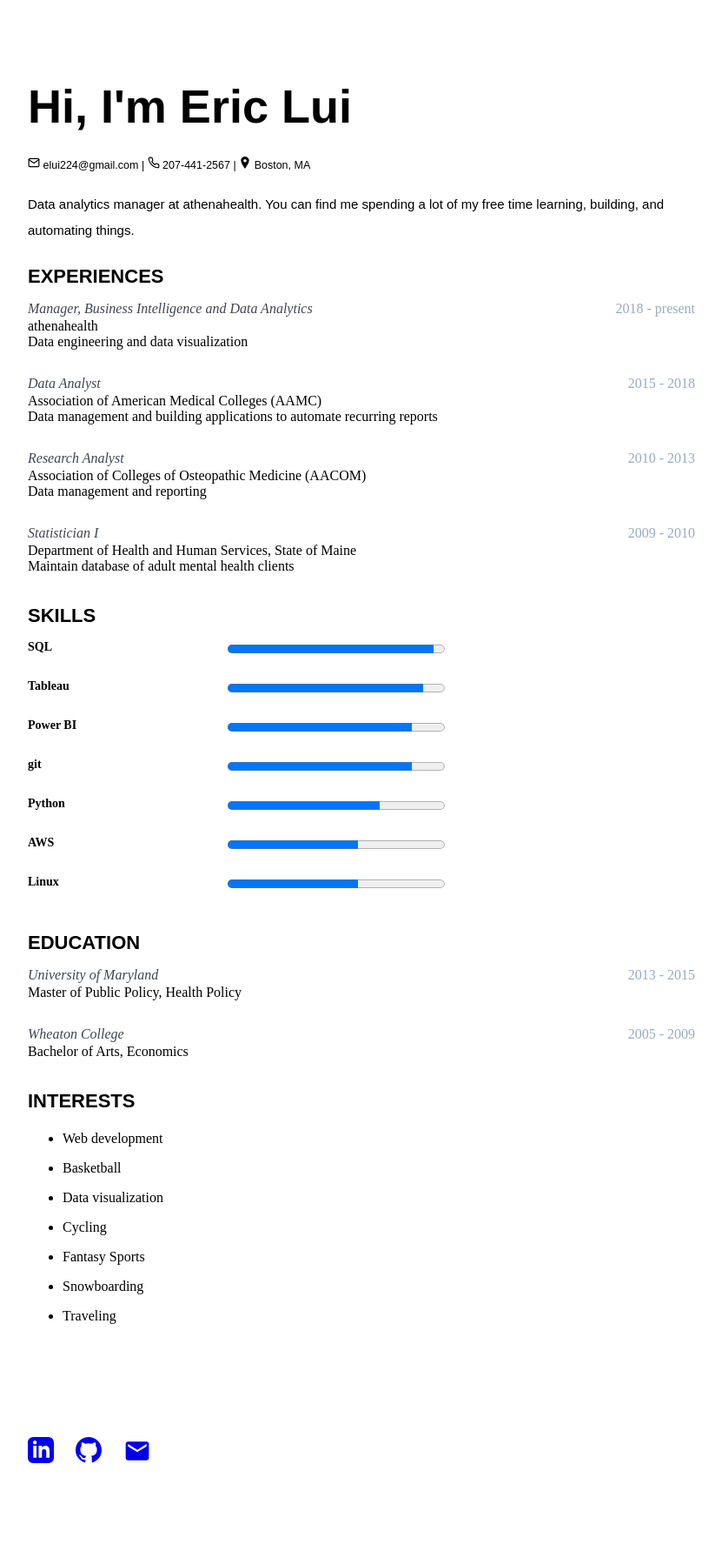
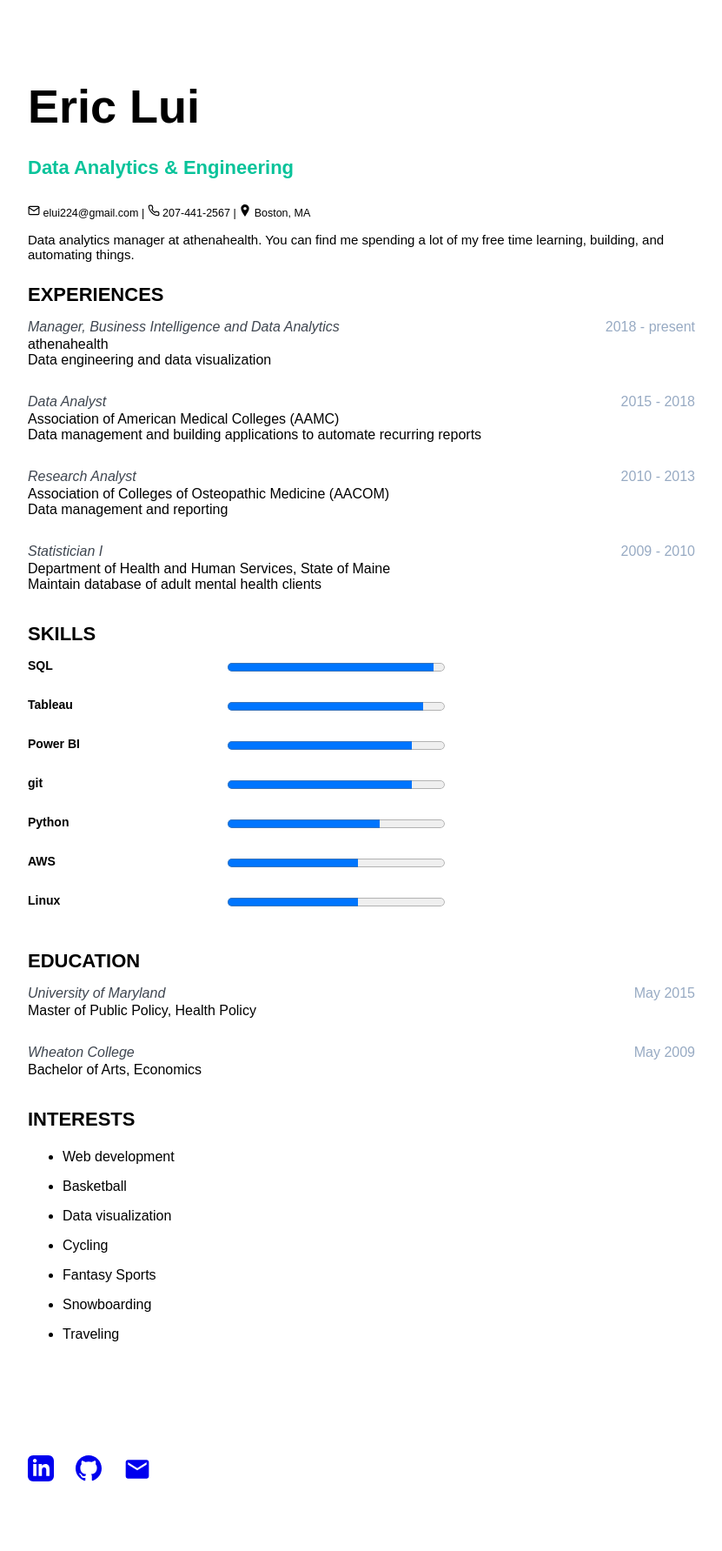
Before and after one commit to elui224/resume, a Flask app: page / in a window 1280 px wide. Shown: the top 1783 px of the page at 87% size, without its empty margins (224-1055 px from the left). Before the commit the page ends 1682 px from the top, so only its background shows below. Run offline with Flask 2, Linux system fonts and the light colour scheme.

Commit message:
clean up css

```diff
--- a/info.yml
+++ b/info.yml
@@ -1,5 +1,7 @@
 profile:
   about: Data analytics manager at athenahealth. You can find me spending a lot of my free time learning, building, and automating things.
+
+  expertise: Data Analytics & Engineering
 
   contact:
     phone: 207-441-2567
@@ -32,11 +34,11 @@ education: # Enter education in this format. school, degree, concentration, time
   University of Maryland:
     - Master of Public Policy
     - Health Policy
-    - 2013 - 2015
+    - May 2015
   Wheaton College:
     - Bachelor of Arts
     - Economics
-    - 2005 - 2009
+    - May 2009
 
 experience: # Enter experience in this format. Organization, title, time, job description, location, website
   athenahealth:
--- a/static/main.css
+++ b/static/main.css
@@ -1,15 +1,12 @@
 body {
-  /*background-color: #3a4660;*/
   margin-top: 100px;
   margin-left: 20%;
   margin-right: 20%;
+  font-family: Averta, sans-serif;
 }
 
 h1 {
   margin-top: 20px;
-  margin-bottom: 30px;
-  font-family: Averta, sans-serif;
-  /*color: #fff;*/
   font-size: 54px;
   line-height: 44px;
   font-weight: 700;
@@ -18,7 +15,6 @@ h1 {
 h2 {
   margin-top: 20px;
   margin-bottom: 10px;
-  font-family: Averta, sans-serif;
   font-size: 22px;
   line-height: 36px;
   font-style: normal;
@@ -26,19 +22,19 @@ h2 {
   text-transform: uppercase;
 }
 
+h4.subtitle {
+  font-size: 22px;
+  color: #08C39A;
+}
+
 p {
-  /*margin-bottom: 10px;*/
-  font-family: Averta, sans-serif;
-  /*color: #fff;*/
   font-size: 15px;
-  line-height: 30px;
 }
 
 
 a {
   -webkit-transition: border-color 200ms ease, color 200ms ease;
   transition: border-color 200ms ease, color 200ms ease;
-  /*color: #fff;*/
   text-decoration: none;
 }
 
@@ -52,7 +48,11 @@ a:focus {
   color: #1d2330;
 }
 
-.content {
+.main-wrapper .intro {
+  margin-bottom: 30px;
+}
+
+.main-wrapper .content {
   margin-top: 10px;
 }
 
--- a/templates/main.html
+++ b/templates/main.html
@@ -2,7 +2,9 @@
 {% block content %}
 
   	<div class="main-wrapper">
-	    <h1>Hi, I'm {{info['profile']['other']['Full name']}}</h1>
+      <div class="intro">
+  	    <h1>{{info['profile']['other']['Full name']}}</h1>
+        <h4 class="subtitle">{{info['profile']['expertise']}}</h4>
   		    <p><small>
                   <svg xmlns="http://www.w3.org/2000/svg" width="14" height="14" viewBox="0 0 24 24" fill="none" stroke="#000000" stroke-width="2" stroke-linecap="round" stroke-linejoin="round"><path d="M4 4h16c1.1 0 2 .9 2 2v12c0 1.1-.9 2-2 2H4c-1.1 0-2-.9-2-2V6c0-1.1.9-2 2-2z"></path><polyline points="22,6 12,13 2,6"></polyline></svg>
                   {{info['profile']['contact']['email']}} |
@@ -12,8 +14,8 @@
   	                  <path d="M12 0c-4.198 0-8 3.403-8 7.602 0 4.198 3.469 9.21 8 16.398 4.531-7.188 8-12.2 8-16.398 0-4.199-3.801-7.602-8-7.602zm0 11c-1.657 0-3-1.343-3-3s1.343-3 3-3 3 1.343 3 3-1.343 3-3 3z" fill="currentColor" fill-rule="evenodd"></path>
   	              </svg>
   	              {{info['profile']['contact']['address']}}
-	        </small></p>
-
+  	        </small></p
+      </div>
 		<!-- Short bio -->
 		<div class="content">
 		  <p>
```
Also changed, not shown: main.py (+11 -0 lines). Lines whose indentation alone changed are shown as unchanged.
